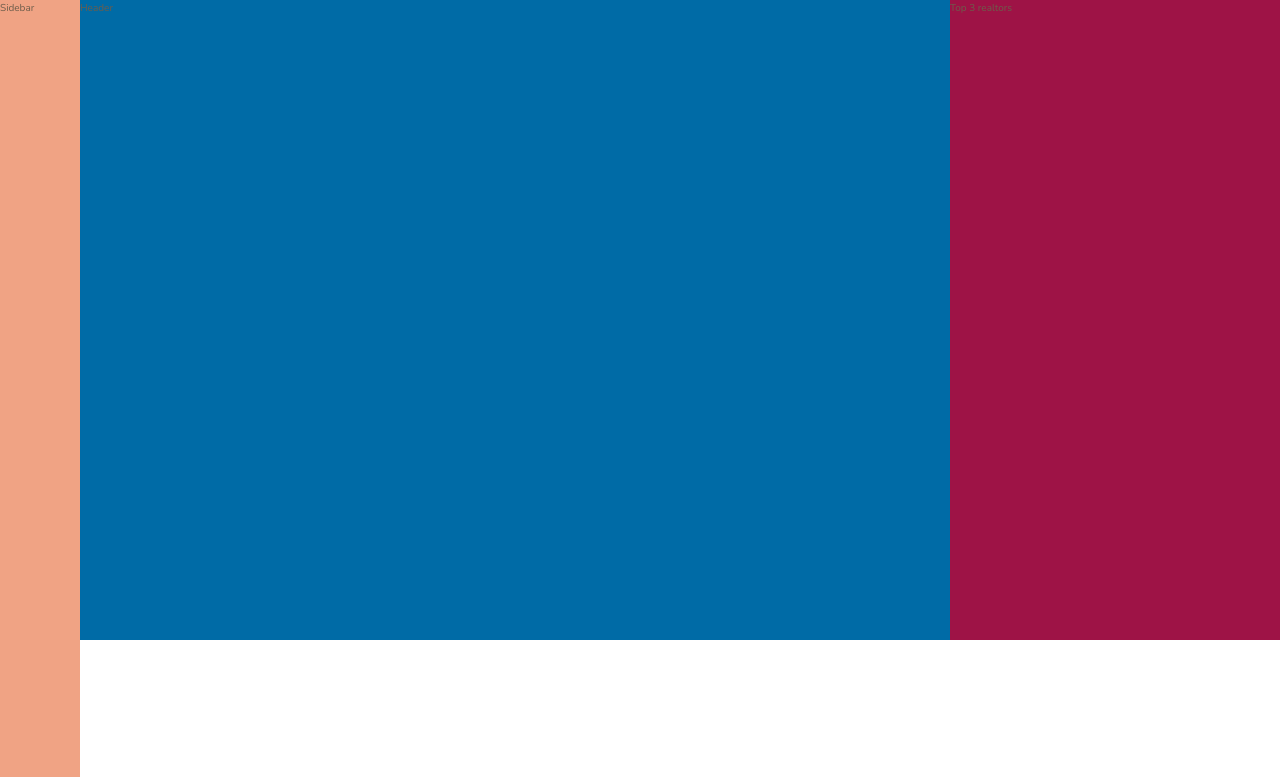
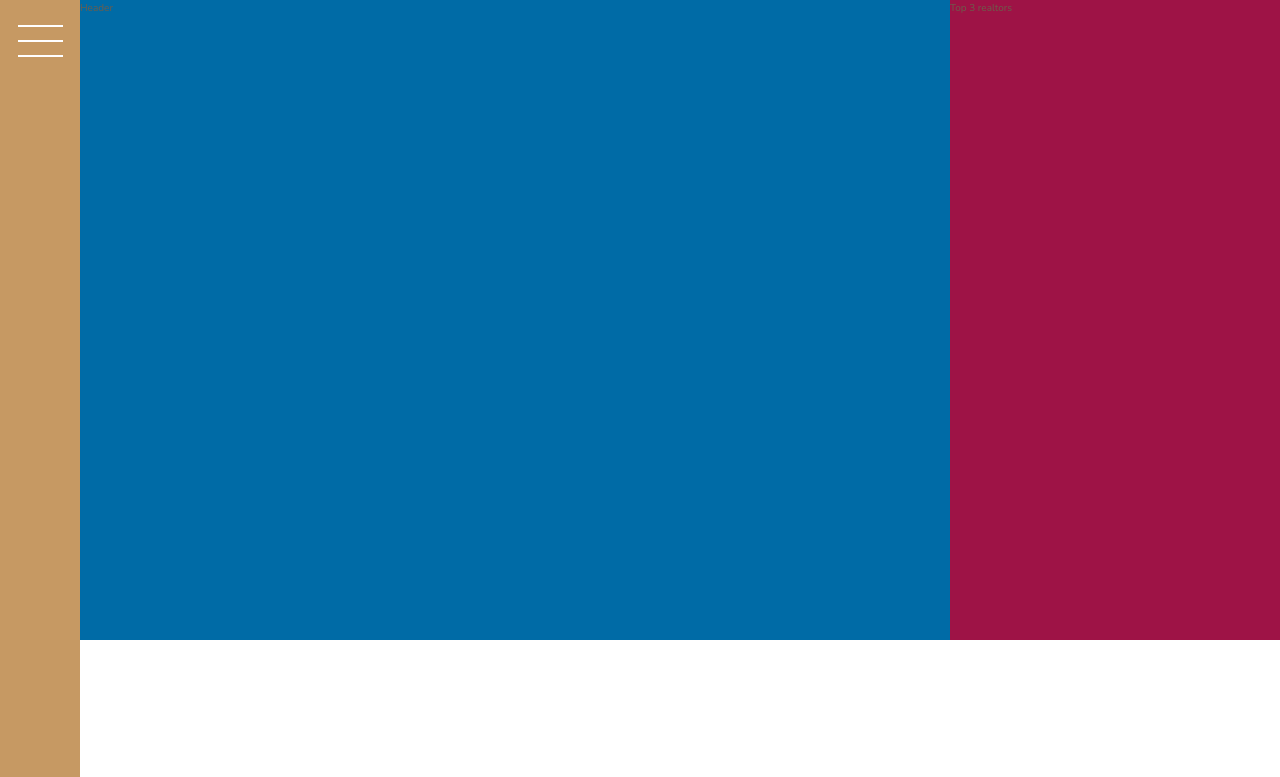
Before and after one commit to sinovic/natours-project, a website: page index.html in a window 1280 px wide. Shown: the top 777 px of the page. Drawn offline with nearby package versions, Linux system fonts and the light colour scheme.

Commit message:
Built sidebar button

```diff
--- a/index.html
+++ b/index.html
@@ -13,17 +13,14 @@
     </head>
     <body class="container">
         <div class="sidebar">
-            Sidebar
+            <button class="sidebar__btn"></button>
         </div>
-
         <header class="header">
             Header
         </header>
-
         <div class="realtors">
             Top 3 realtors
         </div>
-
         <section class="features">
             <div class="feature">
                 <svg class="feature__icon">
@@ -69,7 +66,6 @@
                 <p class="feature__text">Pariatur voluptatibus quidem consequatur harum, voluptatum mollitia quae.</p>
             </div>
         </section>
-
         <div class="story__pictures">
             <img src="img/story-1.jpeg" alt="Couple on their new house" class="story__img-1">
             <img src="img/story-2.jpeg" alt="New house" class="story__img-2">
@@ -80,7 +76,6 @@
             <p class="story__text">Lorem, ipsum dolor sit amet consectetur adipisicing elit. Tenetur distinctio necessitatibus pariatur voluptatibus. Quidem consequatur harum volupta!</p>
             <button class="btn">Find your own home</button>
         </div>
-
         <section class="homes">
             <div class="home">
                 <img src="img/house-1.jpeg" alt="House 1" class="home__img">
@@ -281,7 +276,6 @@
                 <button class="btn home__btn">Contact realtor</button>
             </div>
         </section>
-
         <section class="gallery">
             <figure class="gallery__item gallery__item--1">
                 <img src="img/gal-1.jpeg" alt="Gallery 1" class="gallery__img">
@@ -326,7 +320,6 @@
                 <img src="img/gal-14.jpeg" alt="Gallery 14" class="gallery__img">
             </figure>
         </section>
-
         <footer class="footer">
             <ul class="nav">
                 <li class="nav__item"><a href="#" class="nav__link">Find your dream home</a></li>
--- a/sass/_sidebar.scss
+++ b/sass/_sidebar.scss
@@ -1,5 +1,31 @@
 .sidebar {
-  background-color: #f0a384;
+  background-color: $color-primary;
   grid-column: sidebar-start / sidebar-end;
   grid-row: 1 / -1;
+
+  display: flex;
+  justify-content: center;
+
+  &__btn {
+    margin-top: 4rem;
+    border: none;
+    border-radius: 0;
+
+    background-color: white;
+    height: .2rem;
+    width: 4.5rem;
+
+    &:before,
+    &:after {
+      display: block;
+      content: '';
+      background-color: white;
+      height: .2rem;
+      width: 4.5rem;
+    }
+
+    &:before {transform: translateY(-1.5rem)}
+    &:after {transform: translateY(1.3rem)}
+
+  }
 }
```
Also changed, not shown: css/style.css.
